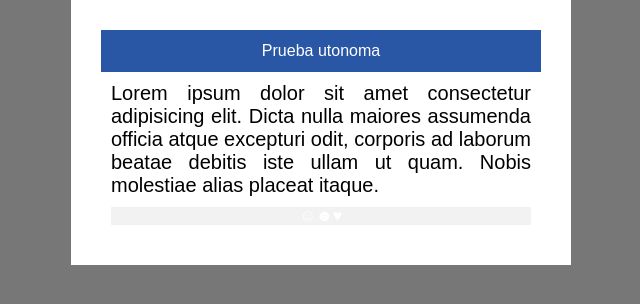
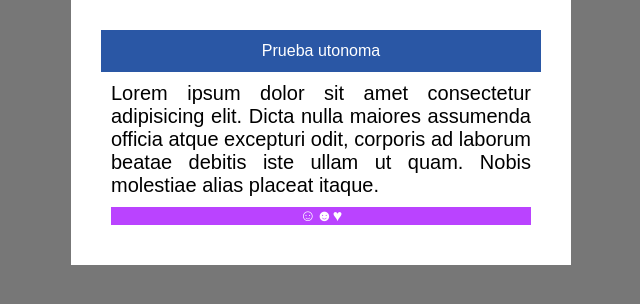
Before and after one commit to Alejo1522/Practicas-de-Git-de-Platzi-2, a plain HTML site: page index.html in a window 1280 px wide. Shown: the whole page, without its empty margins (319-959 px from the left). Drawn offline with Linux system fonts and the light colour scheme.

Commit message:
Se hizo un cambio de color

```diff
--- a/CSS/stule.css
+++ b/CSS/stule.css
@@ -24,7 +24,7 @@ body{
     text-align: justify;
 }
 footer{
-    background-color: #f2f2f2;
+    background-color: #ba43ff;
     color: #fff;
     margin: 10px;
     text-align: center;
```
